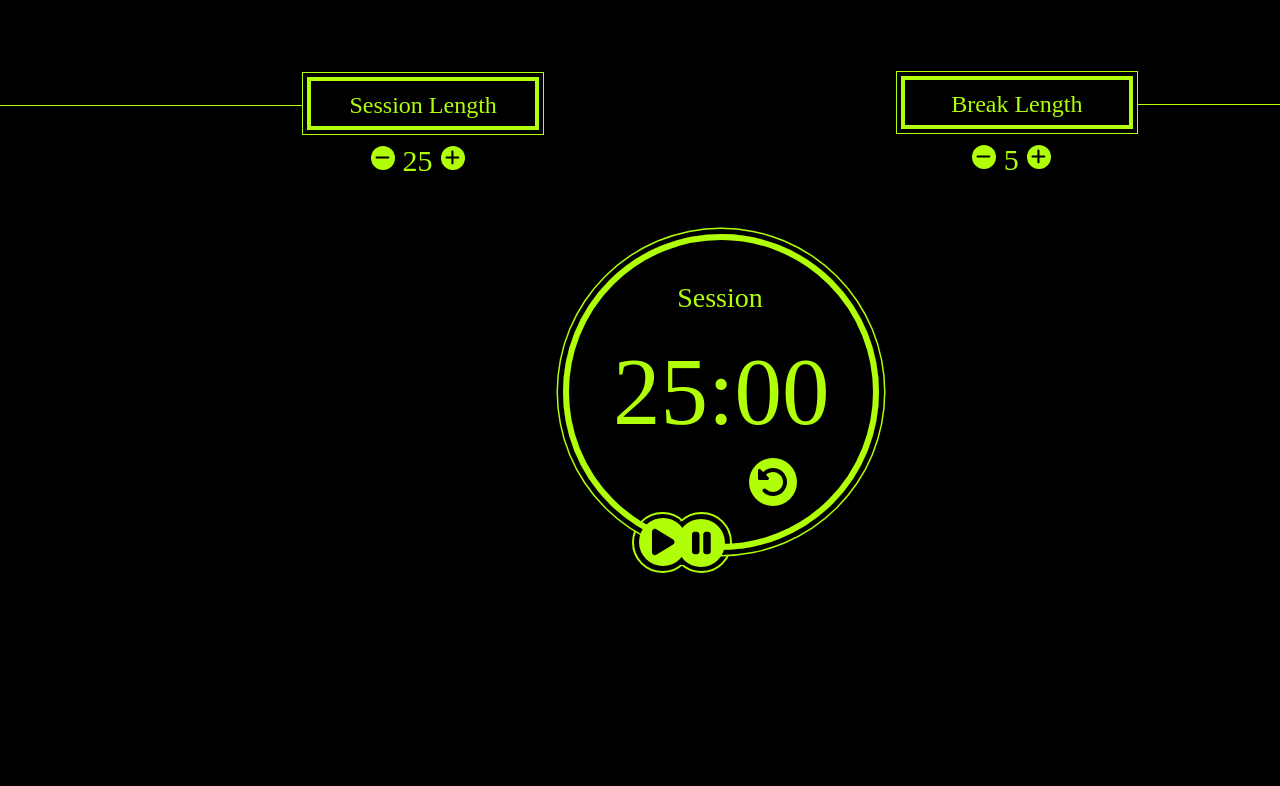
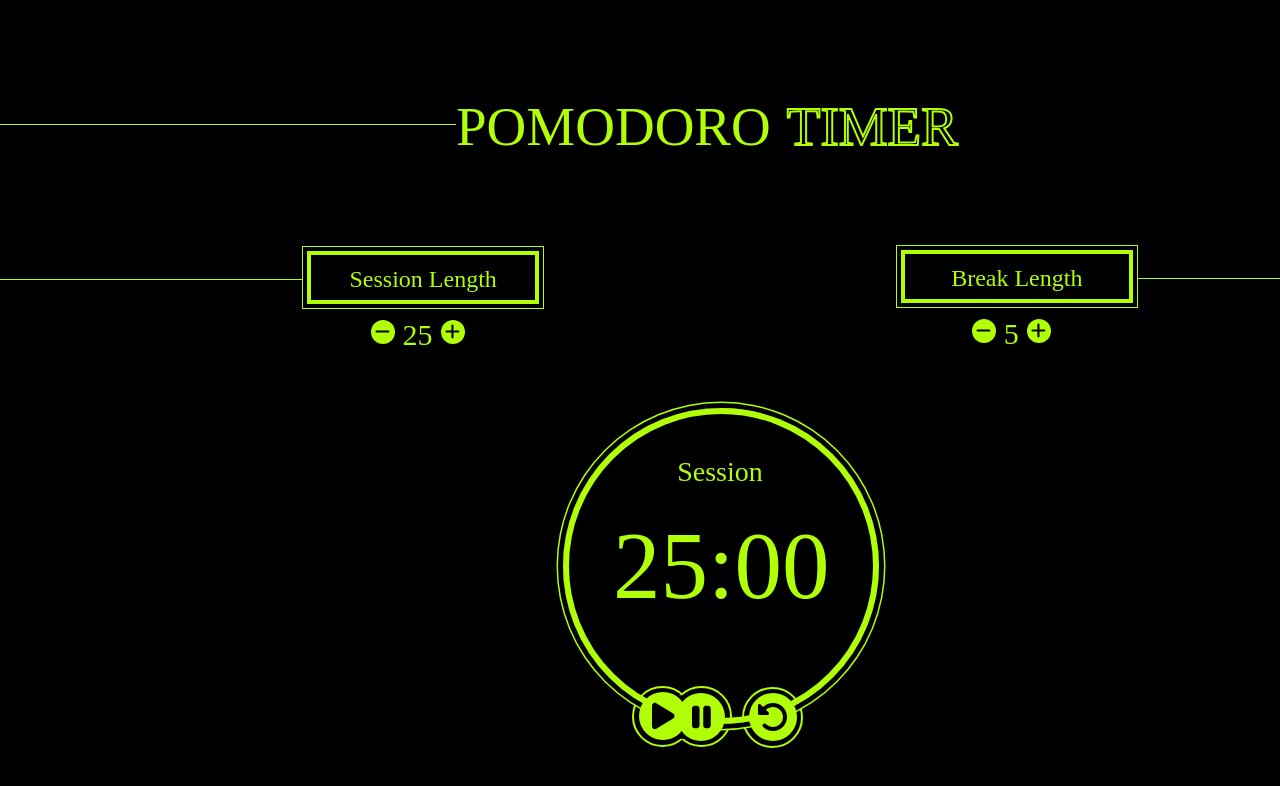
Before and after one commit to Alextm90/pomodoro-timer, a React (Create React App) app: page / in a window 1280 px wide. Shown: the top 786 px of the page. Built offline with nearby package versions, Linux system fonts and the light colour scheme.

Commit message:
worked on design

```diff
--- a/src/App.js
+++ b/src/App.js
@@ -94,6 +94,9 @@ if (isActive === false) {
 
   return (
     <div className="App">
+        <p id="heading1">POMODORO</p>
+        <p id="heading2">TIMER</p>
+        <div id="heading-line"></div>
         <div id="break-line"></div>
         <div id='break-container'>
           <div id="break-label">Break Length</div>
--- a/src/Clock.js
+++ b/src/Clock.js
@@ -125,6 +125,7 @@ const startMinutes = () => {
             <div id='background-one'></div>
             <div id='background-two'></div>
             <div id='background-three'></div>
+            <div id='background-four'></div>
             <div className="controls" id='reset' onClick={reset}><FontAwesomeIcon size="2x" icon={faRotateLeft}/>
           </div>
         </div>
```
Also changed, not shown: public/index.html (line endings or trailing spaces), src/App.css (line endings or trailing spaces).
